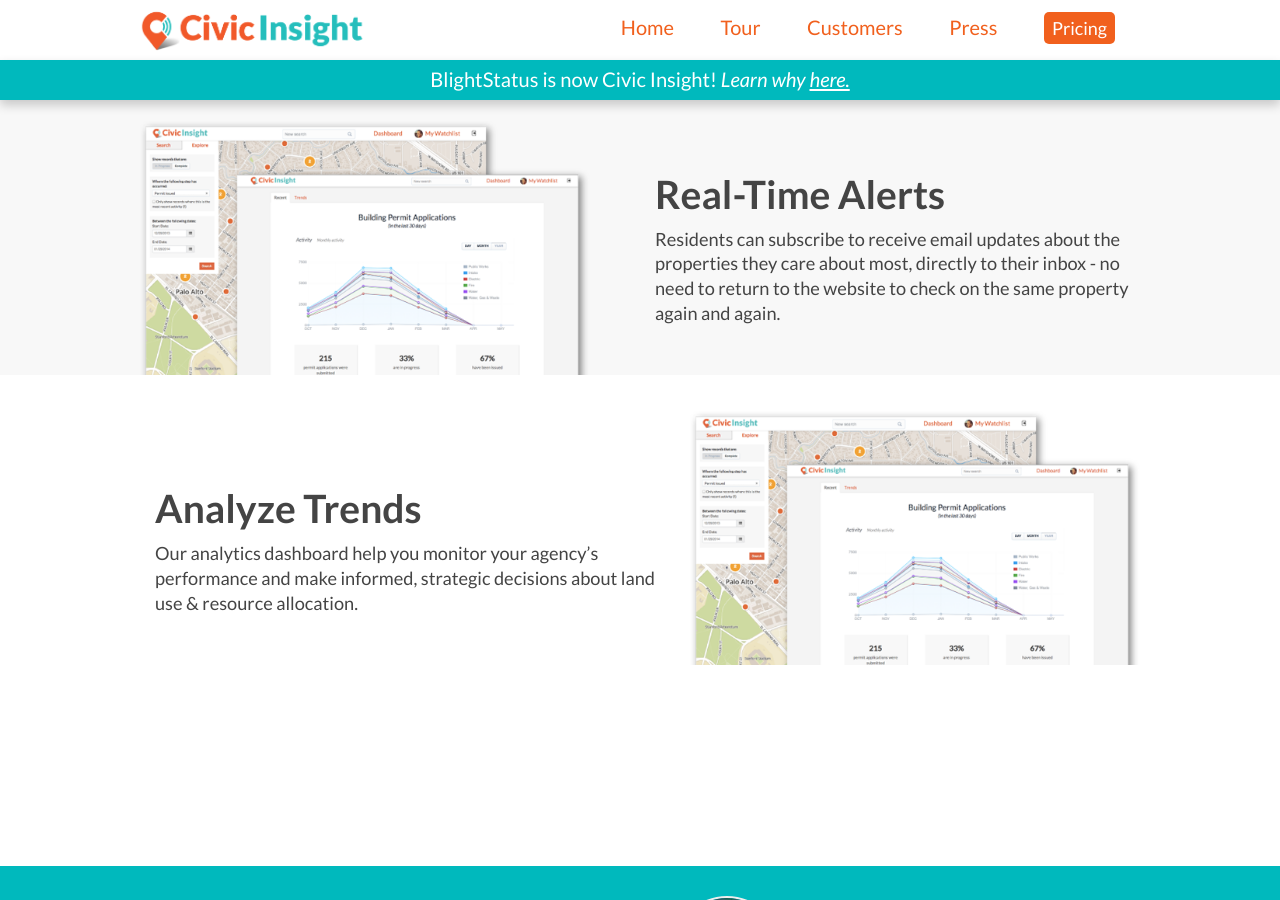
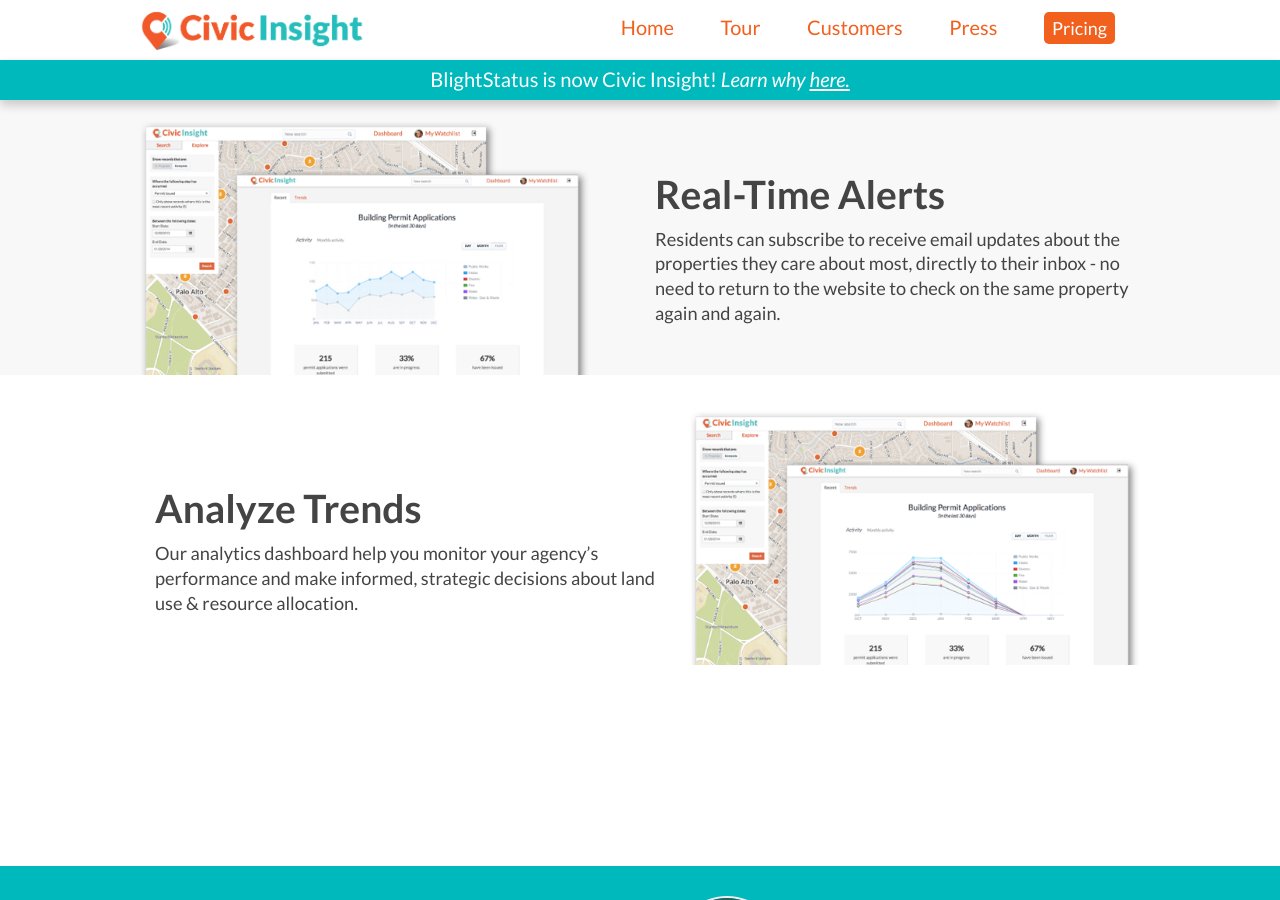
Before and after one commit to civicindustries/civicinsight.com, a Jekyll site: the page built from index.html, in a window 1280 px wide and 900 px high, scrolled down 894 px. Built offline with Jekyll 4.4.1, drawn with Linux system fonts in a browser that asks for light colours; nearby versions of some CDN libraries; Markdown is read by kramdown in place of the engine named in the settings.

Commit message:
change trends screenshot

```diff
--- a/_includes/home/product.html
+++ b/_includes/home/product.html
@@ -37,7 +37,7 @@
     <article class="columns row" style="position: relative">
 
       <div class="row" style="padding: 0px 0 0 0; margin: 0; bottom: -3px; position: absolute; left: 0px;">
-        <img src="/images/screenshot-analyze-trends.png" width="450px">
+        <img src="/images/screenshot-analyze-trends-new.png" width="450px">
       </div>
 
       <div class="row" style="float: right; width: 500px">
```
Also changed, not shown: images/screenshot-analyze-trends-new.png (added).
